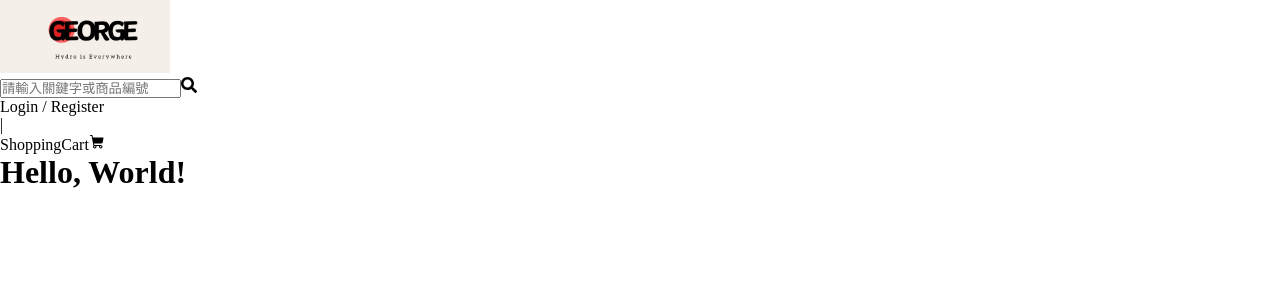
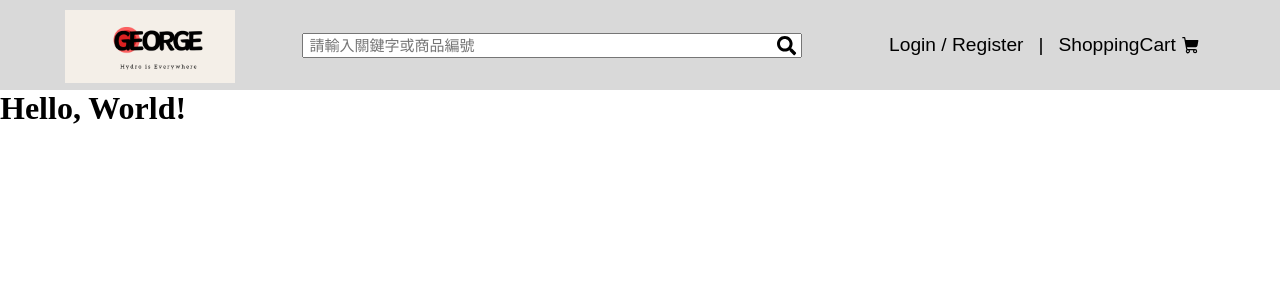
Before and after one commit to George15526/Hydropower-Shopping-Website, a React (Vite) app: page / in a window 1280 px wide. Shown: the top 300 px of the page. Built offline with nearby package versions, Linux system fonts and the light colour scheme.

Commit message:
add Homepage's css in App.css, and add a react-icons package in json

```diff
--- a/package.json
+++ b/package.json
@@ -11,7 +11,8 @@
   },
   "dependencies": {
     "react": "^18.3.1",
-    "react-dom": "^18.3.1"
+    "react-dom": "^18.3.1",
+    "react-icons": "^5.2.1"
   },
   "devDependencies": {
     "@types/react": "^18.3.3",
--- a/src/App.css
+++ b/src/App.css
@@ -14,3 +14,67 @@
     justify-content: center;
     height: 20px;
 }
+
+.HomeBar {
+    height: 90px;
+    background-color: #D9D9D9;
+    display: flex;
+    flex-direction: row;
+    align-items: center;
+    justify-content: center;
+    text-align: center;
+    font-family: sans-serif;
+}
+
+.HomeBar div {
+    padding: 15px;
+    margin: auto;
+    font-size: 1.2rem;
+}
+
+div.logo {
+    position: relative;
+    bottom: 5px;
+    margin-left: 50px;
+    align-content: center;
+}
+
+div.searchBar {
+    text-align: center;
+}
+
+#search {
+    width: 500px;
+    height: 25px;
+    text-align: left;
+    padding-left: 5px;
+    font-size: 15px;
+}
+
+#FaSearch {
+    position: relative;
+    top: 4.5px;
+    right: 25px;
+}
+
+div.login {
+    margin-right: 0;
+}
+
+div.divider {
+    margin: 0px;
+    padding: 0;
+}
+
+div.shoppingCart {
+    margin-left: 0;
+    margin-right: 60px;
+    display: flex;
+    flex-direction: row;
+    align-items: center;
+}
+
+#shoppingCart {
+    margin: 5px;
+    height: 25px;
+}
--- a/src/App.jsx
+++ b/src/App.jsx
@@ -4,11 +4,12 @@ import React from "react";
 import HelloWorld from "./HelloWorld";
 import "./App.css"
 import Home from "./pages/Home";
+import HomePage from "./pages/HomePage";
 
 function App() {
   return (
     <>
-      <Home />
+      <HomePage />
       <HelloWorld />
     </>
   );
```
Also changed, not shown: 1 other file (tests, documents, lock files or other folders).
